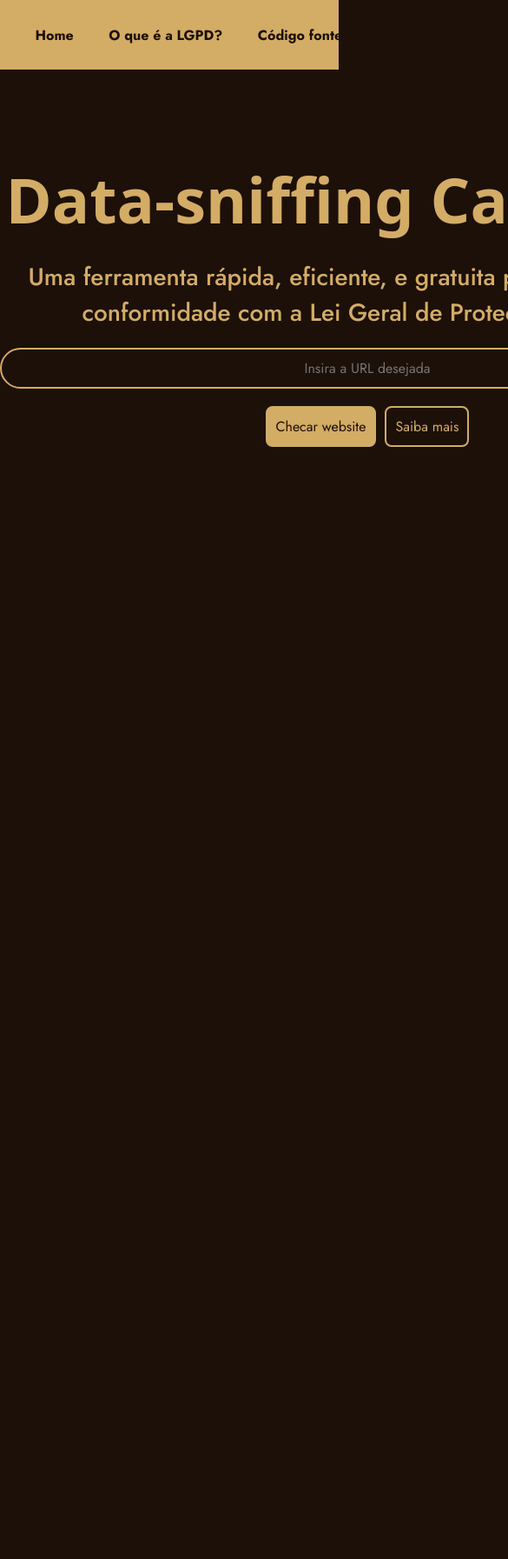
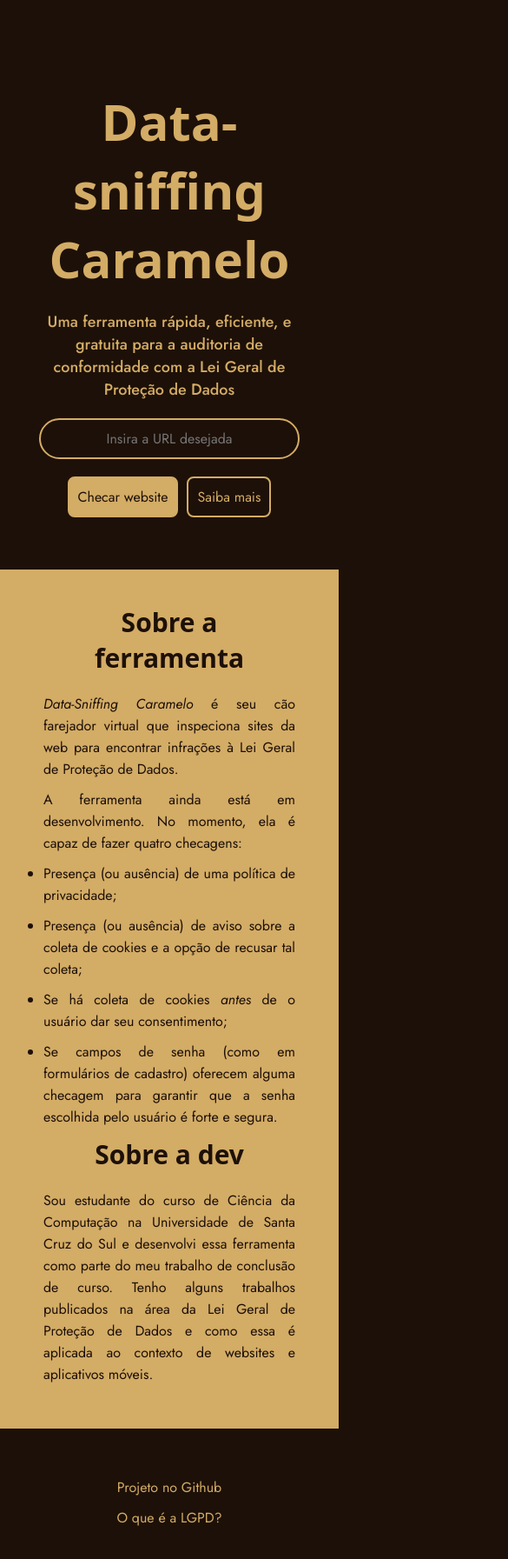
Before and after one commit to mchd-nat/rust-undergrad-thesis, a plain HTML site: page index.html in a window 390 px wide. Shown: the top 1793 px of the page at 87% size, 585 px wide, since content can reach past the window. Before the commit the page ends 844 px from the top, so only its background shows below. Drawn offline with Linux system fonts and the light colour scheme; a web font is replaced by a local one.

Commit message:
finally a responsive design

```diff
--- a/index.html
+++ b/index.html
@@ -14,6 +14,7 @@
       href="https://fonts.googleapis.com/css2?family=Barrio&family=Jost:ital,wght@0,100..900;1,100..900&display=swap"
       rel="stylesheet"
     />
+    <link rel="stylesheet" href="https://cdnjs.cloudflare.com/ajax/libs/font-awesome/4.7.0/css/font-awesome.min.css">
     <link rel="stylesheet" href="/static/style.css" />
     <title>Data-Sniffing Caramelo</title>
   </head>
@@ -21,24 +22,25 @@
     <div>
       <nav>
         <ul>
-          <li>
-            <a>Home</a>
-          </li>
-          <li>
+          <li class="lgpd">
             <a
               href="https://www.gov.br/governodigital/pt-br/lgpd-pagina-do-cidadao/o-que-e-a-lgpd"
               target="_blank"
               >O que é a LGPD?</a
             >
           </li>
-          <li>
+          <li class="source">
             <a
               href="https://github.com/mchd-nat/rust-undergrad-thesis"
               target="_blank"
               >Código fonte</a
             >
           </li>
-          <li><a href="/about">Sobre</a></li>
+          <li>
+            <a href="#about">
+              Sobre
+            </a>
+          </li>
         </ul>
       </nav>
       <div id="main">
@@ -86,6 +88,41 @@
           </svg>
         </div>
       </div>
+      <div id="about">
+        <h2>Sobre a ferramenta</h2>
+        <p>
+          <em>Data-Sniffing Caramelo</em> é seu cão farejador virtual que
+          inspeciona sites da web para encontrar infrações à Lei Geral de
+          Proteção de Dados.
+        </p>
+        <p>
+          A ferramenta ainda está em desenvolvimento. No momento, ela é capaz de fazer quatro checagens:
+          <ul>
+            <li>Presença (ou ausência) de uma política de privacidade;</li>
+            <li>Presença (ou ausência) de aviso sobre a coleta de cookies e a opção de recusar tal coleta;</li>
+            <li>Se há coleta de cookies <em>antes</em> de o usuário dar seu consentimento;</li>
+            <li>Se campos de senha (como em formulários de cadastro) oferecem alguma checagem para garantir que a senha escolhida pelo usuário é forte e segura.</li>
+          </ul>
+        </p>
+        <h2>Sobre a dev</h2>
+        <p id="last">Sou estudante do curso de Ciência da Computação na Universidade de Santa Cruz do Sul e desenvolvi essa ferramenta como parte do meu trabalho de conclusão de curso. Tenho alguns trabalhos publicados na área da Lei Geral de Proteção de Dados e como essa é aplicada ao contexto de websites e aplicativos móveis.</p>
+      </div>
+      <footer>
+        <ul>
+          <li>
+            <a href="https://github.com/mchd-nat/rust-undergrad-thesis">
+              Projeto no Github
+            </a>
+          </li>
+          <li class="lgpd">
+            <a
+              href="https://www.gov.br/governodigital/pt-br/lgpd-pagina-do-cidadao/o-que-e-a-lgpd"
+              target="_blank"
+              >O que é a LGPD?</a
+            >
+          </li>
+        </ul>
+      </footer>
     </div>
 
     <script>
--- a/static/style.css
+++ b/static/style.css
@@ -60,6 +60,8 @@ nav ul li a:hover {
   margin-top: 100px;
   width: 846px;
   text-align: center;
+  height: fit-content;
+  box-sizing: border-box;
 }
 
 h1 {
@@ -162,34 +164,146 @@ p {
 #about {
   margin: auto;
   margin-top: 100px;
-  width: 846px;
+  width: 100%;
   text-align: center;
-}
-
-#about {
   margin-top: 60px;
+  background-color: #d3ac66;
+  height: 100%;
+  padding: 40px 200px;
+  box-sizing: border-box;
 }
 
 #about h2 {
   font-size: 45px;
   margin-bottom: 20px;
   font-family: "Barrio", system-ui;
-  margin-top: 60px;
 }
 
 #about p,
 #about ul li {
   font-size: 16px;
-  text-align: left;
+  text-align: justify;
   line-height: 25px;
   margin-bottom: 10px;
   font-weight: 400;
 }
 
-#about ul li {
-  color: #d3ac66;
+#about ul li,
+#about h2,
+#about p {
+  color: #1d1008;
 }
 
-#last {
-  margin-bottom: 100px !important;
+/* footer */
+
+footer {
+  height: 100px;
 }
+
+footer ul {
+  margin: 50px 100px;
+  box-sizing: border-box;
+}
+
+footer ul {
+  list-style: none;
+  text-align: center;
+  display: flex;
+  flex-direction: row;
+  justify-content: space-evenly;
+}
+
+footer li {
+  line-height: 25px;
+}
+
+footer ul li a {
+  color: #d3ac66;
+  text-decoration: none;
+}
+
+/* responsive */
+
+@media (max-width: 995px) {
+  #main {
+    width: 750px;
+  }
+}
+
+@media (max-width: 855px) {
+  #main {
+    width: 650px;
+  }
+
+  #about {
+    padding-left: 100px;
+    padding-right: 100px;
+  }
+}
+
+@media (max-width: 775px) {
+  #main {
+    width: 550px;
+  }
+}
+
+@media (max-width: 650px) {
+  #main {
+    width: 500px;
+  }
+
+  #about h2 {
+    font-size: 30px;
+  }
+}
+
+@media (max-width: 590px) {
+  #main {
+    width: 450px;
+  }
+
+  h1 {
+    font-size: 58px;
+  }
+
+  #main p {
+    font-size: 18px;
+  }
+}
+
+@media (max-width: 525px) {
+  #main {
+    width: 400px;
+  }
+
+  nav {
+    display: none;
+  }
+}
+
+@media (max-width: 490px) {
+  #main {
+    width: 350px;
+  }
+
+  footer ul {
+    flex-direction: column;
+  }
+
+  footer ul li {
+    line-height: 35px;
+  }
+}
+
+@media (max-width: 415px) {
+  #main {
+    width: 300px;
+  }
+}
+
+@media (max-width: 400px) {
+  #about {
+    padding-left: 50px;
+    padding-right: 50px;
+  }
+}
```
Also changed, not shown: static/about.html (deleted, +0 -68 lines), 1 other file.
